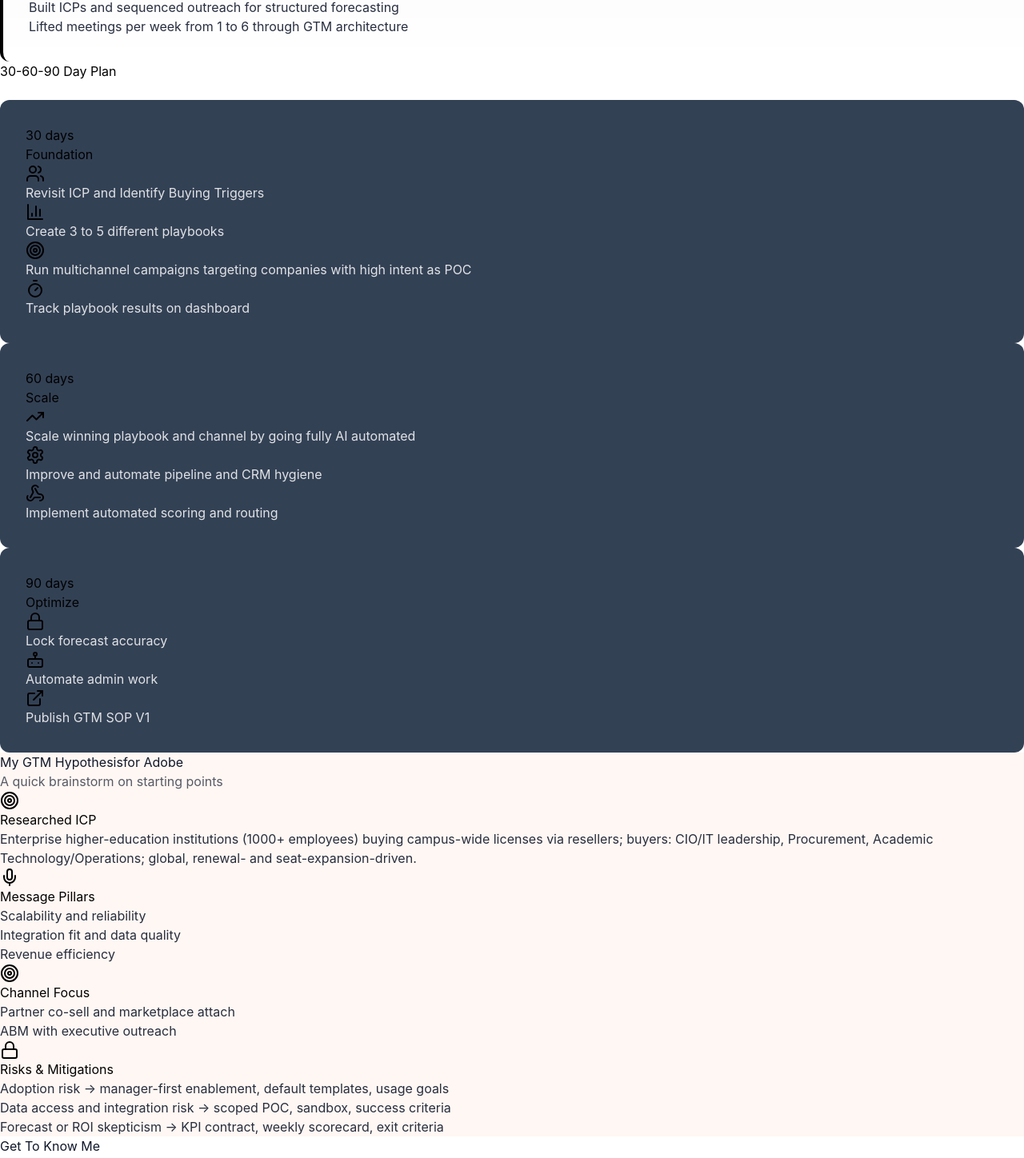
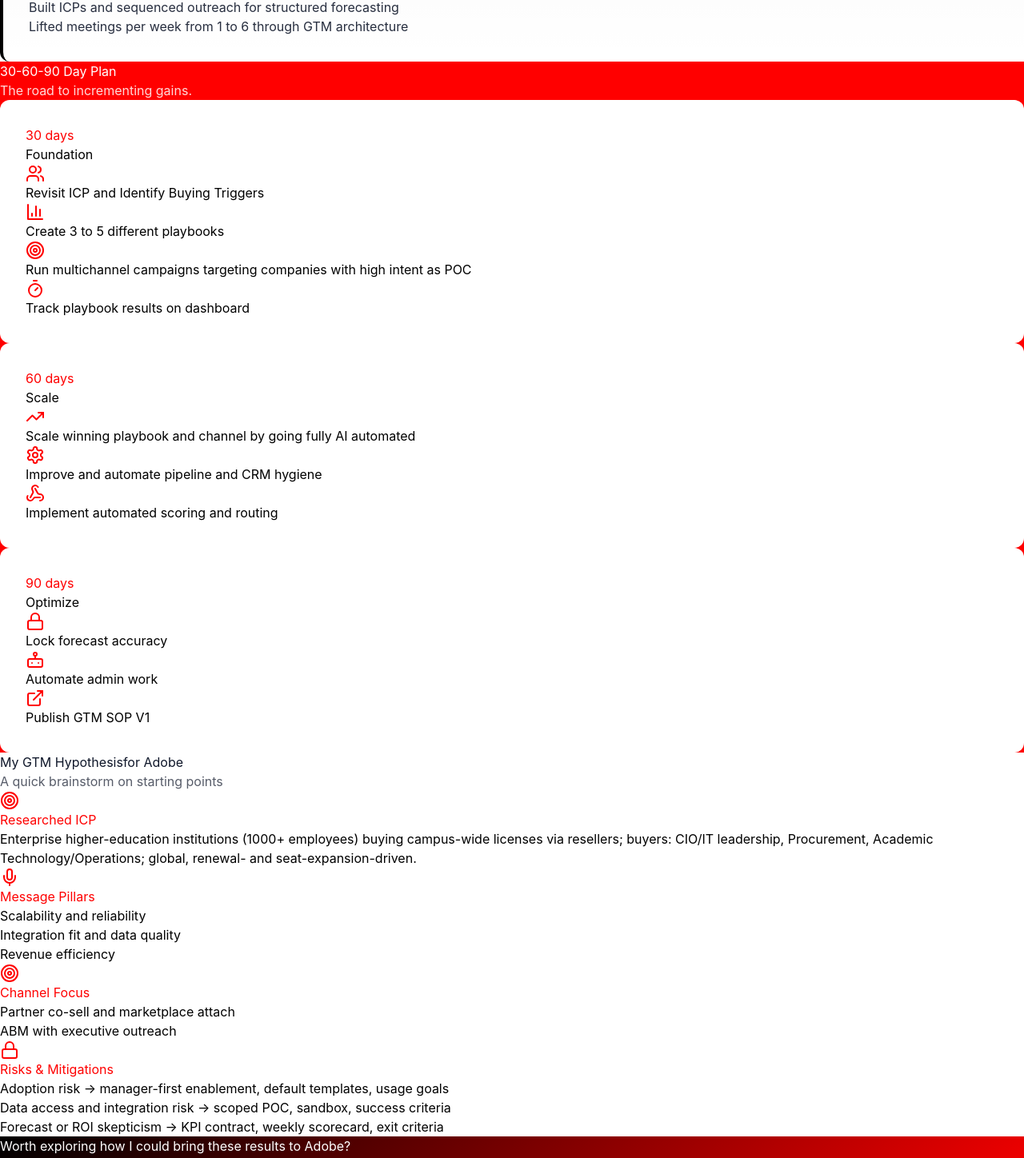
Before and after one commit to ricatroliveira-ai/gtm-landing-page, a React (Vite) app in the folder gtm-landing/: page / in a window 1280 px wide. Shown: the part 1257-2705 px from the top of the page at 80% size. Built offline with nearby package versions, Linux system fonts and the light colour scheme.

Commit message:
Update App.tsx

```diff
--- a/gtm-landing/src/App.tsx
+++ b/gtm-landing/src/App.tsx
@@ -80,9 +80,7 @@
   const overlay25: React.CSSProperties = { background: "rgba(0,0,0,0.25)" };
   const overlay20: React.CSSProperties = { background: "rgba(0,0,0,0.2)" };
 
-  const lightBg: React.CSSProperties = { background: "#FFF7F3" };
   const textNearBlack: React.CSSProperties = { color: "#0F172A" };
-  const textBlack: React.CSSProperties = { color: "#0A0A0A" };
   const textSlate70: React.CSSProperties = { color: "rgba(15,23,42,0.7)" };
   const textSlate85: React.CSSProperties = { color: "rgba(15,23,42,0.85)" };
   const textSlate90: React.CSSProperties = { color: "rgba(15,23,42,0.9)" };
@@ -96,10 +94,15 @@
     padding: "2rem"
   };
 
-  const secondaryBg: React.CSSProperties = { background: theme.secondary, color: pickTextFor(theme.secondary) };
-  const onSecondary: React.CSSProperties = { color: pickTextFor(theme.secondary) };
   const white85: React.CSSProperties = { color: "rgba(255,255,255,0.85)" };
-  const darkCard: React.CSSProperties = { background: "#334155", borderRadius: "0.75rem", padding: "2rem" };
+
+  // Accent-driven styles for requested tweaks
+  const accentColorStyle: React.CSSProperties = { color: theme.accent };
+  const accentBgStyle: React.CSSProperties = { background: theme.accent, color: pickTextFor(theme.accent) };
+  const onAccent: React.CSSProperties = { color: pickTextFor(theme.accent) };
+  const whiteBg: React.CSSProperties = { background: "#FFFFFF" };
+  const blackText: React.CSSProperties = { color: "#000000" };
+  const planCard: React.CSSProperties = { background: "#FFFFFF", color: "#000000", borderRadius: "0.75rem", padding: "2rem" };
 
   const revenueSpanStyle: React.CSSProperties = {
     color: theme.primary === "#FFFFFF" ? "#000" : "#fff",
@@ -111,9 +114,8 @@
       <section className="py-20 px-4 text-center" style={heroStyle}>
         <div className="max-w-6xl mx-auto">
           <h1 className="text-5xl font-black leading-tight tracking-tight mb-6">
-  A GTM leader who ships <span style={revenueSpanStyle}>revenue</span>, not decks.
-</h1>
-
+            A GTM leader who ships revenue, not decks.
+          </h1>
 
           <p className="text-xl leading-relaxed mb-12 max-w-3xl mx-auto font-medium" style={heroTextStyle}>
             Tailored for {company.role} at {company.name} — here's how I'd move the numbers in 90 days.
@@ -155,12 +157,13 @@
         </div>
       </section>
 
-      <section className="py-20 px-4" style={lightBg}>
+      {/* 2) White background; subheader+icons+stats in accent */}
+      <section className="py-20 px-4" style={whiteBg}>
         <div className="max-w-6xl mx-auto">
           <h2 className="text-4xl font-black text-center mb-4" style={textNearBlack}>
             The Numbers Speak For Themselves
           </h2>
-          <h3 className="text-xl font-medium text-center mb-16" style={textSlate85}>
+          <h3 className="text-xl font-medium text-center mb-16" style={accentColorStyle}>
             Some Career Highlights
           </h3>
 
@@ -171,9 +174,9 @@
               { Icon: Bot, stat: "120%", label: "Exceed Quota W/ AI", sub: "avg quota attained" },
               { Icon: Users, stat: "16", label: "Leadership Experience", sub: "led teams of up to" }
             ].map(({ Icon, stat, label, sub }, i) => (
-              <div key={i} className="text-center p-8 bg-card rounded-xl shadow-sm hover:shadow-lg transition-shadow">
-                <Icon className="w-12 h-12 mx-auto mb-6" style={primaryColorStyle} />
-                <div className="text-4xl font-black mb-2" style={textBlack}>{stat}</div>
+              <div key={i} className="text-center p-8 bg-white rounded-xl shadow-sm hover:shadow-lg transition-shadow">
+                <Icon className="w-12 h-12 mx-auto mb-6" style={accentColorStyle} />
+                <div className="text-4xl font-black mb-2" style={accentColorStyle}>{stat}</div>
                 <div className="font-medium" style={primaryColorStyle}>{label}</div>
                 <div className="text-sm mt-2" style={textSlate70}>{sub}</div>
               </div>
@@ -182,13 +185,14 @@
         </div>
       </section>
 
+      {/* 3) Accent highlight in sentence; card titles accent */}
       <section className="py-20 px-4 bg-background">
         <div className="max-w-4xl mx-auto">
           <h2 className="text-4xl font-black text-center mb-8" style={textNearBlack}>
             The Real Reason You're Hiring This Role
           </h2>
           <p className="text-xl text-center mb-16 leading-relaxed" style={textSlate85}>
-            It's not just about finding a GTM leader. You need someone who can solve{" "}
+            It's not just about finding a GTM leader. <span style={accentColorStyle}>You need someone who can solve</span>{" "}
             <strong style={primaryColorStyle}>{challenges[0]?.title}</strong>,{" "}
             <strong style={primaryColorStyle}>{challenges[1]?.title}</strong> and{" "}
             <strong style={primaryColorStyle}>{challenges[2]?.title}</strong> fast.
@@ -203,7 +207,7 @@
                     {(idx + 1).toString().padStart(2, "0")}
                   </div>
                   <div>
-                    <h3 className="text-xl font-bold mb-3" style={primaryColorStyle}>{c.title}</h3>
+                    <h3 className="text-xl font-bold mb-3" style={accentColorStyle}>{c.title}</h3>
                     <ul className="list-disc pl-6 space-y-1" style={textSlate90}>
                       {c.approach.map((bullet, i) => <li key={i}>{bullet}</li>)}
                     </ul>
@@ -215,48 +219,50 @@
         </div>
       </section>
 
-      <section className="py-20 px-4" style={secondaryBg}>
+      {/* 4) Section BG accent, cards white, text black, icons accent, day titles accent */}
+      <section className="py-20 px-4" style={accentBgStyle}>
         <div className="max-w-6xl mx-auto">
-          <h2 className="text-4xl font-black text-center mb-4" style={onSecondary}>30-60-90 Day Plan</h2>
+          <h2 className="text-4xl font-black text-center mb-4" style={onAccent}>30-60-90 Day Plan</h2>
           <p className="text-xl leading-relaxed mb-12 max-w-3xl mx-auto font-medium text-center" style={white85}>
             The road to incrementing gains.
           </p>
           <div className="grid md:grid-cols-3 gap-8">
-            <div style={darkCard}>
-              <div className="text-6xl font-black mb-6" style={primaryColorStyle}>30 days</div>
+            <div style={planCard}>
+              <div className="text-6xl font-black mb-6" style={accentColorStyle}>30 days</div>
               <h3 className="text-2xl font-bold mb-6" style={primaryColorStyle}>Foundation</h3>
-              <div className="space-y-3" style={white85}>
-                <p className="flex items-center gap-2"><Users className="w-4 h-4" style={primaryColorStyle} /> Revisit ICP and Identify Buying Triggers</p>
-                <p className="flex items-center gap-2"><BarChart3 className="w-4 h-4" style={primaryColorStyle} /> Create 3 to 5 different playbooks</p>
-                <p className="flex items-center gap-2"><Target className="w-4 h-4" style={primaryColorStyle} /> Run multichannel campaigns targeting companies with high intent as POC</p>
-                <p className="flex items-center gap-2"><Timer className="w-4 h-4" style={primaryColorStyle} /> Track playbook results on dashboard</p>
+              <div className="space-y-3" style={blackText}>
+                <p className="flex items-center gap-2"><Users className="w-4 h-4" style={accentColorStyle} /> Revisit ICP and Identify Buying Triggers</p>
+                <p className="flex items-center gap-2"><BarChart3 className="w-4 h-4" style={accentColorStyle} /> Create 3 to 5 different playbooks</p>
+                <p className="flex items-center gap-2"><Target className="w-4 h-4" style={accentColorStyle} /> Run multichannel campaigns targeting companies with high intent as POC</p>
+                <p className="flex items-center gap-2"><Timer className="w-4 h-4" style={accentColorStyle} /> Track playbook results on dashboard</p>
               </div>
             </div>
 
-            <div style={darkCard}>
-              <div className="text-6xl font-black mb-6" style={primaryColorStyle}>60 days</div>
+            <div style={planCard}>
+              <div className="text-6xl font-black mb-6" style={accentColorStyle}>60 days</div>
               <h3 className="text-2xl font-bold mb-6" style={primaryColorStyle}>Scale</h3>
-              <div className="space-y-3" style={white85}>
-                <p className="flex items-center gap-2"><TrendingUp className="w-4 h-4" style={primaryColorStyle} /> Scale winning playbook and channel by going fully AI automated</p>
-                <p className="flex items-center gap-2"><Settings className="w-4 h-4" style={primaryColorStyle} /> Improve and automate pipeline and CRM hygiene</p>
-                <p className="flex items-center gap-2"><Webhook className="w-4 h-4" style={primaryColorStyle} /> Implement automated scoring and routing</p>
+              <div className="space-y-3" style={blackText}>
+                <p className="flex items-center gap-2"><TrendingUp className="w-4 h-4" style={accentColorStyle} /> Scale winning playbook and channel by going fully AI automated</p>
+                <p className="flex items-center gap-2"><Settings className="w-4 h-4" style={accentColorStyle} /> Improve and automate pipeline and CRM hygiene</p>
+                <p className="flex items-center gap-2"><Webhook className="w-4 h-4" style={accentColorStyle} /> Implement automated scoring and routing</p>
               </div>
             </div>
 
-            <div style={darkCard}>
-              <div className="text-6xl font-black mb-6" style={primaryColorStyle}>90 days</div>
+            <div style={planCard}>
+              <div className="text-6xl font-black mb-6" style={accentColorStyle}>90 days</div>
               <h3 className="text-2xl font-bold mb-6" style={primaryColorStyle}>Optimize</h3>
-              <div className="space-y-3" style={white85}>
-                <p className="flex items-center gap-2"><Lock className="w-4 h-4" style={primaryColorStyle} /> Lock forecast accuracy</p>
-                <p className="flex items-center gap-2"><Bot className="w-4 h-4" style={primaryColorStyle} /> Automate admin work</p>
-                <p className="flex items-center gap-2"><ExternalLink className="w-4 h-4" style={primaryColorStyle} /> Publish GTM SOP V1</p>
+              <div className="space-y-3" style={blackText}>
+                <p className="flex items-center gap-2"><Lock className="w-4 h-4" style={accentColorStyle} /> Lock forecast accuracy</p>
+                <p className="flex items-center gap-2"><Bot className="w-4 h-4" style={accentColorStyle} /> Automate admin work</p>
+                <p className="flex items-center gap-2"><ExternalLink className="w-4 h-4" style={accentColorStyle} /> Publish GTM SOP V1</p>
               </div>
             </div>
           </div>
         </div>
       </section>
 
-      <section className="py-20 px-4" style={lightBg}>
+      {/* 5) Hypothesis section: BG white; card titles/icons accent; text black */}
+      <section className="py-20 px-4" style={whiteBg}>
         <div className="max-w-4xl mx-auto">
           <h2 className="text-4xl font-black text-center" style={textNearBlack}>
             My GTM Hypothesis
@@ -267,78 +273,41 @@
           </h3>
 
           <div className="grid md:grid-cols-2 gap-8">
-            <div className="bg-card p-8 rounded-xl shadow-sm">
-              <h3 className="text-lg font-bold mb-3 flex items-center gap-2" style={primaryColorStyle}>
-                <Target className="w-5 h-5" /> Researched ICP
+            <div className="bg-white p-8 rounded-xl shadow-sm">
+              <h3 className="text-lg font-bold mb-3 flex items-center gap-2" style={accentColorStyle}>
+                <Target className="w-5 h-5" style={accentColorStyle} /> Researched ICP
               </h3>
-              <ul className="list-disc pl-6 space-y-1" style={textSlate90}>
+              <ul className="list-disc pl-6 space-y-1" style={blackText}>
                 {icp.demographics.map((item, i) => <li key={i}>{item}</li>)}
               </ul>
             </div>
 
-            <div className="bg-card p-8 rounded-xl shadow-sm">
-              <h3 className="text-lg font-bold mb-3 flex items-center gap-2" style={primaryColorStyle}>
-                <Mic className="w-5 h-5" /> Message Pillars
+            <div className="bg-white p-8 rounded-xl shadow-sm">
+              <h3 className="text-lg font-bold mb-3 flex items-center gap-2" style={accentColorStyle}>
+                <Mic className="w-5 h-5" style={accentColorStyle} /> Message Pillars
               </h3>
-              <ul className="list-disc pl-6 space-y-1" style={textSlate90}>
+              <ul className="list-disc pl-6 space-y-1" style={blackText}>
                 {icp.messagePillars.map((item, i) => <li key={i}>{item}</li>)}
               </ul>
             </div>
 
-            <div className="bg-card p-8 rounded-xl shadow-sm">
-              <h3 className="text-lg font-bold mb-3 flex items-center gap-2" style={primaryColorStyle}>
-                <Target className="w-5 h-5" /> Channel Focus
+            <div className="bg-white p-8 rounded-xl shadow-sm">
+              <h3 className="text-lg font-bold mb-3 flex items-center gap-2" style={accentColorStyle}>
+                <Target className="w-5 h-5" style={accentColorStyle} /> Channel Focus
               </h3>
-              <ul className="list-disc pl-6 space-y-1" style={textSlate90}>
+              <ul className="list-disc pl-6 space-y-1" style={blackText}>
                 {icp.channelFocus.map((item, i) => <li key={i}>{item}</li>)}
               </ul>
             </div>
 
-            <div className="bg-card p-8 rounded-xl shadow-sm">
-              <h3 className="text-lg font-bold mb-3 flex items-center gap-2" style={primaryColorStyle}>
-                <Lock className="w-5 h-5" /> Risks & Mitigations
+            <div className="bg-white p-8 rounded-xl shadow-sm">
+              <h3 className="text-lg font-bold mb-3 flex items-center gap-2" style={accentColorStyle}>
+                <Lock className="w-5 h-5" style={accentColorStyle} /> Risks & Mitigations
               </h3>
-              <ul className="list-disc pl-6 space-y-1" style={textSlate90}>
+              <ul className="list-disc pl-6 space-y-1" style={blackText}>
                 {icp.riskMitigation.map((item, i) => <li key={i}>{item}</li>)}
               </ul>
             </div>
-          </div>
-        </div>
-      </section>
-
-      <section className="py-20 px-4 bg-white">
-        <div className="max-w-4xl mx-auto text-center">
-          <h2 className="text-4xl font-black mb-4" style={textNearBlack}>
-            Get To Know Me
-          </h2>
-          <h3 className="text-xl font-medium mb-12" style={textSlate85}>
-            Here's My LinkedIn
-          </h3>
-
-          <div className="flex flex-col items-center">
-            <div className="mb-8">
-              <img
-                src="https://raw.githubusercontent.com/ricatroliveira-ai/gtm-landing-page/main/profile_li.png"
-                alt="Ricardo Oliveira LinkedIn Profile"
-                className="w-32 h-32 rounded-full shadow-lg mx-auto mb-6"
-              />
-              <h4 className="text-2xl font-bold mb-2" style={textNearBlack}>
-                Ricardo Oliveira
-              </h4>
-              <p className="text-lg" style={textSlate85}>
-                GTM Strategy & Revenue Operations Leader
-              </p>
-            </div>
-
-            <button
-              onClick={() => window.open("https://www.linkedin.com/in/ricatroliveira")}
-              className="px-8 py-4 rounded-full font-bold text-lg flex items-center gap-3 hover:shadow-xl transition-all duration-300 transform hover:scale-105 bg-[#0077B5] text-white"
-            >
-              <svg className="w-6 h-6" fill="currentColor" viewBox="0 0 24 24" aria-hidden="true">
-                <path d="M20.447 20.452h-3.554v-5.569c0-1.328-.027-3.037-1.852-3.037-1.853 0-2.136 1.445-2.136 2.939v5.667H9.351V9h3.414v1.561h.46c.477-.9 1.637-1.85 3.37-1.85 3.601 0 4.267 2.37 4.267 5.455v6.286zM5.337 7.433c-1.144 0-2.063-.926-2.063-2.065 0-1.138.92-2.063 2.063-2.063 1.14 0 2.064.925 2.064 2.063 0 1.139-.925 2.065-2.064 2.065zm1.782 13.019H3.555V9h3.564v11.452zM22.225 0H1.771C.792 0 0 .774 0 1.729v20.542C0 23.227.792 24 1.771 24h20.451C23.2 24 24 23.227 24 22.271V1.729C24 .774 23.2 0 22.222 0h.003z" />
-              </svg>
-              Connect on LinkedIn
-            </button>
           </div>
         </div>
       </section>
```
